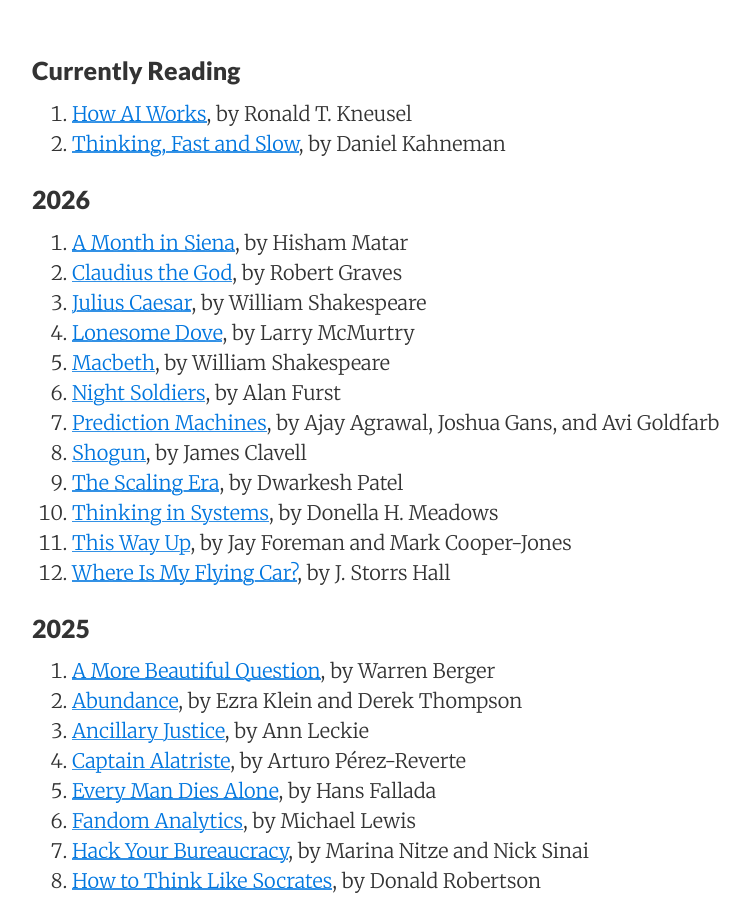
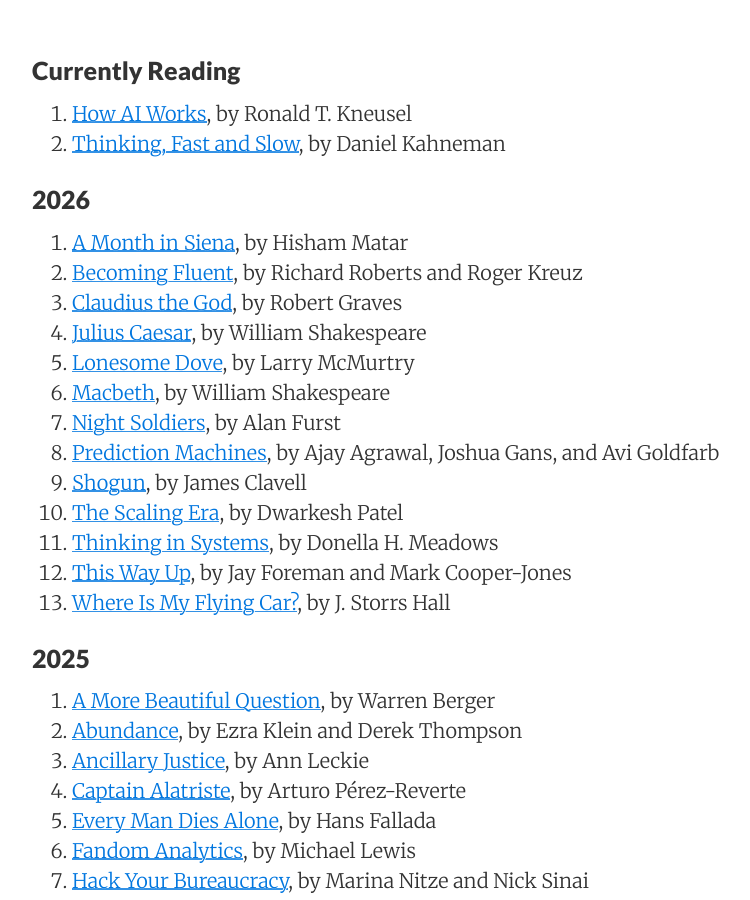
Before and after one commit to sewardlee337/sewardlee337.github.io, a Jekyll site: the page built from readinglist.md, in a window 1280 px wide and 900 px high, scrolled down 320 px. Shown: the whole window, without its empty margins (188-938 px from the left). Built offline with Jekyll 4.4.1, drawn with Linux system fonts in a browser that asks for light colours; nearby versions of some CDN libraries.

Commit message:
update reading list

```diff
--- a/readinglist.md
+++ b/readinglist.md
@@ -19,6 +19,7 @@ _"My alma mater was books, a good library... I could spend the rest of my life r
 ### 2026
 
 1. [A Month in Siena](https://a.co/d/0h6p8ByM), by Hisham Matar
+1. [Becoming Fluent](https://a.co/d/048sjwJZ), by Richard Roberts and Roger Kreuz
 1. [Claudius the God](https://a.co/d/fARm5Ak), by Robert Graves
 1. [Julius Caesar](https://a.co/d/0bQeCktf), by William Shakespeare
 1. [Lonesome Dove](https://a.co/d/04eo3LY8), by Larry McMurtry
```
